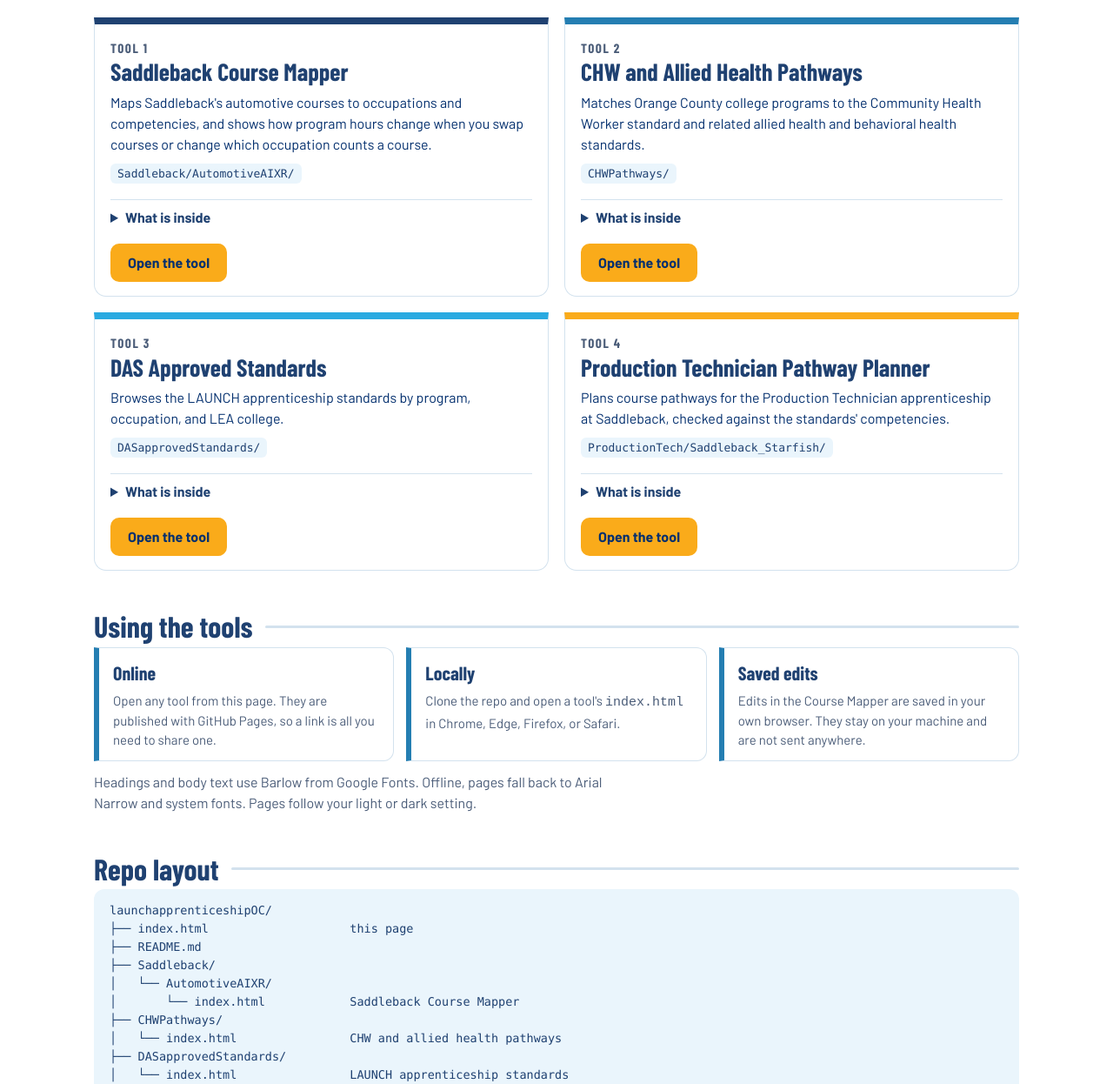
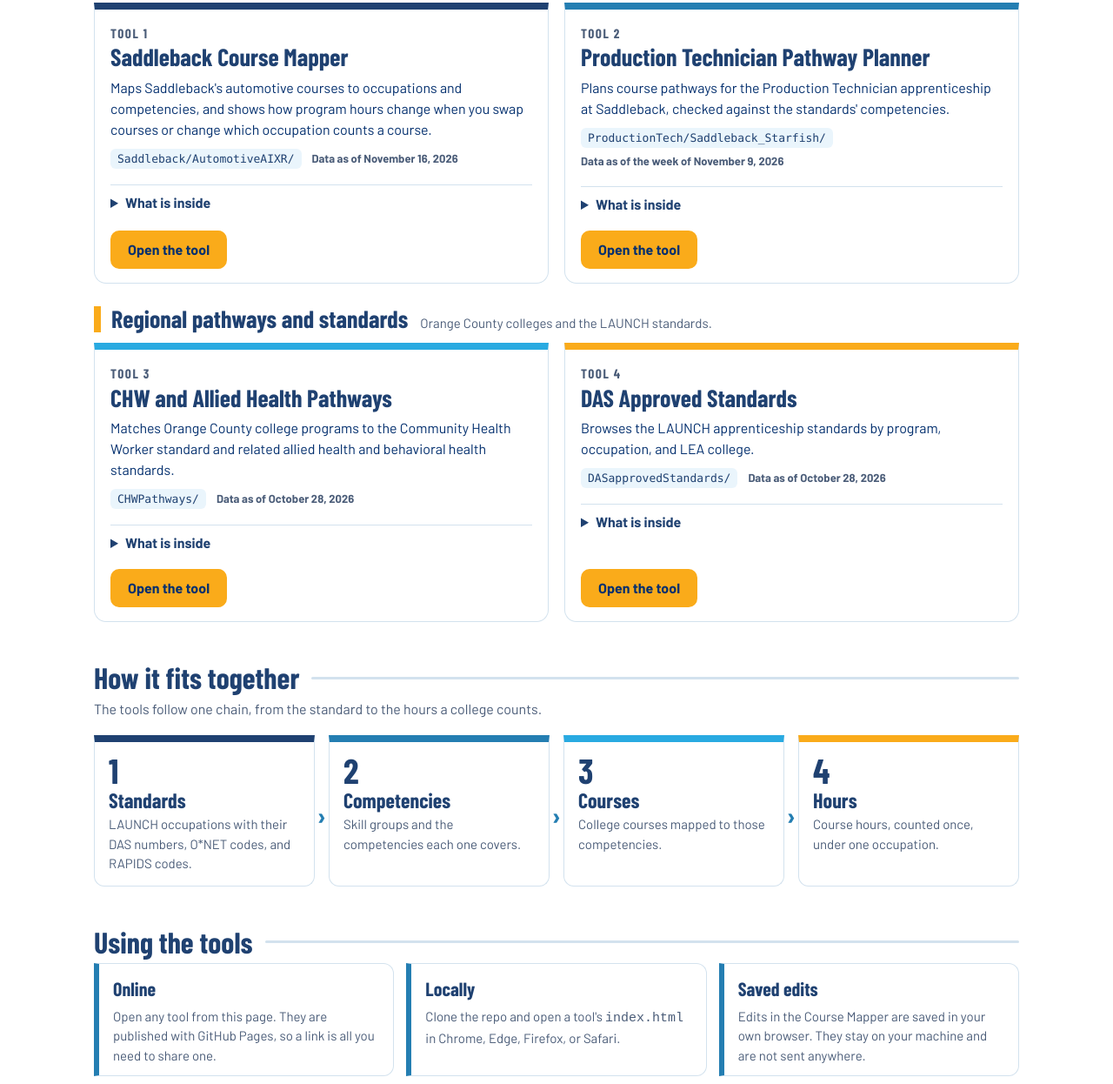
Before and after one commit to launchapprenticeshipOC/launchapprenticeshipOC, a plain HTML site: page index.html in a window 1280 px wide. Shown: the part 484-1730 px from the top of the page at 87% size. Drawn offline with nearby package versions, Linux system fonts and the light colour scheme.

Commit message:
Update index.html

```diff
--- a/index.html
+++ b/index.html
@@ -11,11 +11,12 @@
 :root{
   --sky:#29AAE1; --blue:#247EB2; --deep:#1F4171; --navy:#032F6E; --orange:#FAAB1A; --gold:#FCB501;
   --bg:#ffffff; --ink:#032F6E; --head:#1F4171; --muted:#4A5C78; --card:#ffffff; --line:#D3E2EE; --tint:#EAF5FC; --tint2:#CFE8F7; --link:#1F4171;
+  --g0:#1F4171; --g1:#247EB2; --g2:#29AAE1; --nv:#032F6E;
   --display:"Barlow Condensed","Arial Narrow","Roboto Condensed",Impact,sans-serif;
   --body:"Barlow","Segoe UI",Roboto,Arial,sans-serif;
 }
 @media (prefers-color-scheme: dark){
-  :root{--bg:#06162C;--ink:#FFFFFF;--head:#FFFFFF;--muted:#B7C8DE;--card:#0C2441;--line:#274A74;--tint:#10305A;--tint2:#18457D;--link:#8CCBEA}
+  :root{--bg:#06162C;--ink:#FFFFFF;--head:#FFFFFF;--muted:#B7C8DE;--card:#0C2441;--line:#274A74;--tint:#10305A;--tint2:#18457D;--link:#8CCBEA;--g0:#29AAE1;--g1:#247EB2;--g2:#8CCBEA;--nv:#B7C8DE}
 }
 *{box-sizing:border-box}
 html{scroll-behavior:smooth}
@@ -26,28 +27,32 @@ a:focus-visible,summary:focus-visible,button:focus-visible{outline:3px solid var
 .bar{height:8px;border-radius:4px;background:linear-gradient(90deg,#29AAE1,#247EB2,#1F4171);margin-bottom:26px}
 .eyebrow{font-weight:700;letter-spacing:.14em;text-transform:uppercase;font-size:13px;color:var(--blue)}
 @media (prefers-color-scheme: dark){.eyebrow{color:var(--sky)}}
+.hero{display:block}
 h1{font-family:var(--display);font-weight:700;font-size:clamp(42px,8vw,76px);line-height:.98;margin:6px 0 14px;color:var(--head)}
-.lede{max-width:64ch;margin:0;font-size:19px;color:var(--muted)}
-.facts{display:flex;flex-wrap:wrap;gap:12px;margin:28px 0 8px}
-.fact{border-left:6px solid var(--orange);padding:2px 16px 2px 12px}
-.fact b{display:block;font-family:var(--display);font-size:34px;line-height:1;color:var(--head)}
-.fact span{font-size:14px;color:var(--muted)}
-nav.jump{display:flex;flex-wrap:wrap;gap:8px;margin:22px 0 0}
+.lede{max-width:60ch;margin:0;font-size:19px;color:var(--muted)}
+nav.jump{display:flex;flex-wrap:wrap;gap:8px;margin:24px 0 0}
 nav.jump a{font-weight:700;font-size:14px;text-decoration:none;color:var(--head);border:2px solid var(--line);border-radius:999px;padding:5px 14px}
 nav.jump a:hover{background:var(--tint)}
 section{margin-top:46px}
 h2{font-family:var(--display);font-weight:700;font-size:34px;line-height:1.05;margin:0 0 6px;color:var(--head);display:flex;align-items:center;gap:14px}
 h2::after{content:"";flex:1;height:3px;background:var(--line);border-radius:2px}
 .sub{margin:0 0 18px;color:var(--muted);max-width:70ch}
+.group{margin-top:26px}
+.group:first-of-type{margin-top:8px}
+.gh{display:flex;align-items:baseline;flex-wrap:wrap;gap:4px 14px;margin:0 0 12px;padding-left:12px;border-left:8px solid var(--orange)}
+.gh h3{font-family:var(--display);font-weight:700;font-size:28px;line-height:1.05;margin:0;color:var(--head)}
+.gh p{margin:0;color:var(--muted);font-size:15px}
 .tools{display:grid;grid-template-columns:repeat(auto-fit,minmax(min(100%,480px),1fr));gap:18px}
 .tool{display:flex;flex-direction:column;border:1px solid var(--line);border-top:8px solid var(--deep);border-radius:0 0 14px 14px;background:var(--card);padding:16px 18px 16px}
-.tool:nth-child(2){border-top-color:var(--blue)}
-.tool:nth-child(3){border-top-color:var(--sky)}
-.tool:nth-child(4){border-top-color:var(--orange)}
+.tool.c2{border-top-color:var(--blue)}
+.tool.c3{border-top-color:var(--sky)}
+.tool.c4{border-top-color:var(--orange)}
 .tool .no{font-family:var(--display);font-weight:700;font-size:15px;letter-spacing:.1em;text-transform:uppercase;color:var(--muted)}
-.tool h3{font-family:var(--display);font-weight:700;font-size:28px;line-height:1.05;margin:2px 0 8px;color:var(--head)}
+.tool h4{font-family:var(--display);font-weight:700;font-size:28px;line-height:1.05;margin:2px 0 8px;color:var(--head)}
 .tool p{margin:0 0 10px}
-.tool code.path{align-self:flex-start;font-family:Consolas,"Courier New",monospace;font-size:13px;background:var(--tint);color:var(--head);padding:2px 8px;border-radius:6px;margin-bottom:12px}
+.tool .meta{display:flex;flex-wrap:wrap;gap:6px 12px;align-items:center;margin-bottom:12px}
+.tool code.path{font-family:Consolas,"Courier New",monospace;font-size:13px;background:var(--tint);color:var(--head);padding:2px 8px;border-radius:6px}
+.asof{font-size:13px;font-weight:700;color:var(--muted)}
 .open{display:inline-block;font-weight:700;text-decoration:none;background:var(--orange);color:var(--navy);padding:8px 18px;border-radius:10px;border:2px solid var(--orange)}
 .open:hover{background:transparent;color:var(--head);border-color:var(--orange)}
 .tool .act{margin-top:auto;padding-top:6px}
@@ -55,6 +60,16 @@ details{margin:6px 0 12px;border-top:1px solid var(--line);padding-top:8px}
 summary{cursor:pointer;font-weight:700;color:var(--head)}
 details ul{margin:8px 0 0;padding-left:20px}
 details li{margin:4px 0}
+.steps{display:grid;grid-template-columns:repeat(auto-fit,minmax(min(100%,220px),1fr));gap:16px}
+.step{position:relative;border:1px solid var(--line);border-top:8px solid var(--g0);border-radius:0 0 12px 12px;background:var(--card);padding:12px 16px 14px}
+.step:nth-child(2){border-top-color:var(--g1)}
+.step:nth-child(3){border-top-color:var(--g2)}
+.step:nth-child(4){border-top-color:var(--orange)}
+.step .n{font-family:var(--display);font-weight:700;font-size:40px;line-height:1;color:var(--head)}
+.step h3{font-family:var(--display);font-weight:700;font-size:24px;line-height:1.05;margin:2px 0 4px;color:var(--head)}
+.step p{margin:0;color:var(--muted);font-size:15px}
+.step:not(:last-child)::after{content:"\203A";position:absolute;right:-14px;top:42%;font-size:30px;font-weight:700;line-height:1;color:var(--blue)}
+@media (prefers-color-scheme: dark){.step:not(:last-child)::after{color:var(--sky)}}
 .three{display:grid;grid-template-columns:repeat(auto-fit,minmax(min(100%,300px),1fr));gap:14px}
 .box{border:1px solid var(--line);border-left:6px solid var(--blue);border-radius:0 12px 12px 0;padding:12px 16px;background:var(--card)}
 .box h3{font-family:var(--display);font-size:22px;margin:0 0 4px;color:var(--head)}
@@ -72,12 +87,8 @@ td code,.codes code{font-family:Consolas,"Courier New",monospace;font-size:13px;
 .sw div{padding:8px 12px 10px;font-size:14px}
 .sw b{display:block;color:var(--head)}
 .sw span{font-family:Consolas,"Courier New",monospace;font-size:13px;color:var(--muted)}
-.notes{display:grid;grid-template-columns:repeat(auto-fit,minmax(min(100%,320px),1fr));gap:14px}
-.note{border:1px solid var(--line);border-left:6px solid var(--orange);border-radius:0 12px 12px 0;padding:12px 16px;background:var(--card)}
-.note h3{font-family:var(--display);font-size:22px;margin:0 0 4px;color:var(--head)}
-.note ul{margin:0;padding-left:18px;color:var(--muted);font-size:15px}
-.note p{margin:0;color:var(--muted);font-size:15px}
 footer{margin-top:50px;padding-top:16px;border-top:4px solid var(--orange);color:var(--muted);font-size:14px;max-width:90ch}
+@media (max-width:820px){.step:not(:last-child)::after{display:none}}
 @media (max-width:640px){.wrap{padding:16px 16px 36px}h2{font-size:28px}}
 </style>
 </head>
@@ -85,30 +96,30 @@ footer{margin-top:50px;padding-top:16px;border-top:4px solid var(--orange);color
 <div class="wrap">
   <div class="bar" role="presentation"></div>
   <!-- Place the official LAUNCH logo file here, on a white background. The wordmark is not retyped on this page. -->
-  <header>
+  <header class="hero">
+    <div>
       <div class="eyebrow">LAUNCH Apprenticeship Network &middot; Orange County</div>
       <h1>Apprenticeship Mapping Tools</h1>
       <p class="lede">Browser-based tools for mapping community college programs and courses to apprenticeship standards. Each tool is a single page, so there is nothing to install.</p>
-    <div class="facts">
-      <div class="fact"><b>4</b><span>mapping tools</span></div>
-      <div class="fact"><b>0</b><span>installs or accounts</span></div>
-      <div class="fact"><b>1</b><span>file per tool</span></div>
+      <nav class="jump" aria-label="On this page">
+        <a href="#tools">Tools</a><a href="#fit">How it fits</a><a href="#using">Using the tools</a><a href="#layout">Repo layout</a><a href="#data">Data formats</a><a href="#design">Design</a>
+      </nav>
     </div>
-    <nav class="jump" aria-label="On this page">
-      <a href="#tools">Tools</a><a href="#using">Using the tools</a><a href="#layout">Repo layout</a><a href="#data">Data formats</a><a href="#design">Design</a><a href="#notes">Notes</a>
-    </nav>
   </header>
 
   <section id="tools">
     <h2>The tools</h2>
     <p class="sub">Open a tool below, or expand its details to see what is inside.</p>
+
+    <div class="group">
+      <div class="gh"><h3>Saddleback College</h3><p>Course and pathway planning with Saddleback programs.</p></div>
       <div class="tools">
 
         <article class="tool">
           <div class="no">Tool 1</div>
-        <h3>Saddleback Course Mapper</h3>
+          <h4>Saddleback Course Mapper</h4>
           <p>Maps Saddleback's automotive courses to occupations and competencies, and shows how program hours change when you swap courses or change which occupation counts a course.</p>
-        <code class="path">Saddleback/AutomotiveAIXR/</code>
+          <div class="meta"><code class="path">Saddleback/AutomotiveAIXR/</code><span class="asof">Data as of November 16, 2026</span></div>
           <details>
             <summary>What is inside</summary>
             <ul>
@@ -120,14 +131,37 @@ footer{margin-top:50px;padding-top:16px;border-top:4px solid var(--orange);color
               <li><b>Exports:</b> a sheet CSV in the sheet's five columns, and a course list CSV with the CID form's fields.</li>
             </ul>
           </details>
-        <div class="act"><a class="open" href="Saddleback/AutomotiveAIXR/index.html">Open the tool</a></div>
+          <div class="act"><a class="open" href="https://launchapprenticeshipoc.github.io/launchapprenticeshipOC/Saddleback/AutomotiveAIXR/index.html">Open the tool</a></div>
         </article>
 
-      <article class="tool">
+        <article class="tool c2">
           <div class="no">Tool 2</div>
-        <h3>CHW and Allied Health Pathways</h3>
+          <h4>Production Technician Pathway Planner</h4>
+          <p>Plans course pathways for the Production Technician apprenticeship at Saddleback, checked against the standards' competencies.</p>
+          <div class="meta"><code class="path">ProductionTech/Saddleback_Starfish/</code><span class="asof">Data as of the week of November 9, 2026</span></div>
+          <details>
+            <summary>What is inside</summary>
+            <ul>
+              <li>Built on the program standards, DAS file 99764, LAUNCH Industrial Technology &amp; Manufacturing.</li>
+              <li>Shows alternate course pathways for an incumbent-worker plan across Advanced Manufacturing, Graphic Communication, and Electronic Technology.</li>
+              <li>A pathway is valid as long as it meets the standards' competency checklist. The sample related instruction courses are a guide only.</li>
+            </ul>
+          </details>
+          <div class="act"><a class="open" href="https://launchapprenticeshipoc.github.io/launchapprenticeshipOC/ProductionTech/Saddleback_Starfish/index.html">Open the tool</a></div>
+        </article>
+
+      </div>
+    </div>
+
+    <div class="group">
+      <div class="gh"><h3>Regional pathways and standards</h3><p>Orange County colleges and the LAUNCH standards.</p></div>
+      <div class="tools">
+
+        <article class="tool c3">
+          <div class="no">Tool 3</div>
+          <h4>CHW and Allied Health Pathways</h4>
           <p>Matches Orange County college programs to the Community Health Worker standard and related allied health and behavioral health standards.</p>
-        <code class="path">CHWPathways/</code>
+          <div class="meta"><code class="path">CHWPathways/</code><span class="asof">Data as of October 28, 2026</span></div>
           <details>
             <summary>What is inside</summary>
             <ul>
@@ -137,14 +171,14 @@ footer{margin-top:50px;padding-top:16px;border-top:4px solid var(--orange);color
               <li><b>Template mode:</b> load a Smartsheet CSV for another pathway, then set the title and focus occupation.</li>
             </ul>
           </details>
-        <div class="act"><a class="open" href="CHWPathways/index.html">Open the tool</a></div>
+          <div class="act"><a class="open" href="https://launchapprenticeshipoc.github.io/launchapprenticeshipOC/CHWPathways/index.html">Open the tool</a></div>
         </article>
 
-      <article class="tool">
-        <div class="no">Tool 3</div>
-        <h3>DAS Approved Standards</h3>
+        <article class="tool c4">
+          <div class="no">Tool 4</div>
+          <h4>DAS Approved Standards</h4>
           <p>Browses the LAUNCH apprenticeship standards by program, occupation, and LEA college.</p>
-        <code class="path">DASapprovedStandards/</code>
+          <div class="meta"><code class="path">DASapprovedStandards/</code><span class="asof">Data as of October 28, 2026</span></div>
           <details>
             <summary>What is inside</summary>
             <ul>
@@ -154,25 +188,21 @@ footer{margin-top:50px;padding-top:16px;border-top:4px solid var(--orange);color
               <li><b>Search and filter:</b> by occupation, code, DAS number, or college, and by status.</li>
             </ul>
           </details>
-        <div class="act"><a class="open" href="DASapprovedStandards/index.html">Open the tool</a></div>
+          <div class="act"><a class="open" href="https://launchapprenticeshipoc.github.io/launchapprenticeshipOC/DASapprovedStandards/index.html">Open the tool</a></div>
         </article>
 
-      <article class="tool">
-        <div class="no">Tool 4</div>
-        <h3>Production Technician Pathway Planner</h3>
-        <p>Plans course pathways for the Production Technician apprenticeship at Saddleback, checked against the standards' competencies.</p>
-        <code class="path">ProductionTech/Saddleback_Starfish/</code>
-        <details>
-          <summary>What is inside</summary>
-          <ul>
-            <li>Built on the program standards, DAS file 99764, LAUNCH Industrial Technology &amp; Manufacturing.</li>
-            <li>Shows alternate course pathways for an incumbent-worker plan across Advanced Manufacturing, Graphic Communication, and Electronic Technology.</li>
-            <li>A pathway is valid as long as it meets the standards' competency checklist. The sample related instruction courses are a guide only.</li>
-          </ul>
-        </details>
-        <div class="act"><a class="open" href="ProductionTech/Saddleback_Starfish/index.html">Open the tool</a></div>
-      </article>
+      </div>
+    </div>
+  </section>
 
+  <section id="fit">
+    <h2>How it fits together</h2>
+    <p class="sub">The tools follow one chain, from the standard to the hours a college counts.</p>
+    <div class="steps">
+      <div class="step"><div class="n">1</div><h3>Standards</h3><p>LAUNCH occupations with their DAS numbers, O*NET codes, and RAPIDS codes.</p></div>
+      <div class="step"><div class="n">2</div><h3>Competencies</h3><p>Skill groups and the competencies each one covers.</p></div>
+      <div class="step"><div class="n">3</div><h3>Courses</h3><p>College courses mapped to those competencies.</p></div>
+      <div class="step"><div class="n">4</div><h3>Hours</h3><p>Course hours, counted once, under one occupation.</p></div>
     </div>
   </section>
 
@@ -194,39 +224,34 @@ footer{margin-top:50px;padding-top:16px;border-top:4px solid var(--orange);color
 ├── Saddleback/
 │   └── AutomotiveAIXR/
 │       └── index.html            Saddleback Course Mapper
+├── ProductionTech/
+│   └── Saddleback_Starfish/
+│       └── index.html            Production Technician pathway planner
 ├── CHWPathways/
 │   └── index.html                CHW and allied health pathways
-├── DASapprovedStandards/
-│   └── index.html                LAUNCH apprenticeship standards
-└── ProductionTech/
-    └── Saddleback_Starfish/
-        └── index.html            Production Technician pathway planner</pre>
+└── DASapprovedStandards/
+    └── index.html                LAUNCH apprenticeship standards</pre>
   </section>
 
   <section id="data">
     <h2>Data and file formats</h2>
-    <p class="sub">Sample data is a snapshot of Smartsheet sheets and program documents from fall 2026. To refresh it, export the sheet from Smartsheet with File, Export, Export sheet to CSV, then load the CSV with the file input in the tool's notes section.</p>
+    <p class="sub">Sample data is a point-in-time snapshot and does not update on its own. It comes from Smartsheet sheets and program documents from fall 2026. To refresh it, export the sheet from Smartsheet with File, Export, Export sheet to CSV, then load the CSV with the file input in the tool's notes section.</p>
     <div class="tw">
       <table>
         <thead><tr><th>Tool</th><th>Expected columns</th><th>Notes</th></tr></thead>
         <tbody>
           <tr>
+            <td><b>Saddleback Course Mapper</b></td>
+            <td><div class="codes"><code>Occupation</code><code>Occupational Skills</code><code>Competency #</code><code>Competency</code><code>Course</code></div></td>
+            <td>A and B courses are separate, such as <code>AUTO 104A</code> and <code>AUTO 104B</code>. <code>N/A - On-the-Job Training</code> marks a competency taught on the job.</td>
+          </tr>
+          <tr>
             <td><b>CHW and Allied Health Pathways</b></td>
             <td><div class="codes"><code>College</code><code>Pathway</code><code>Control Number</code><code>Program</code><code>Award</code><code>Units</code><code>LAUNCH Standard</code><code>O*NET Code</code><code>RAPIDS Code</code><code>Occupation</code></div><p style="margin:8px 0 4px;color:var(--muted);font-size:14px">Optional:</p><div class="codes"><code>Relationship</code><code>Standard Status</code><code>Standard LEAs</code><code>Occupation Note</code></div></td>
             <td>Rows with a blank <code>Occupation</code> are left out. Fill the three standard columns once per occupation, on its first row. Relationship is Nearest match, Feeder, or Pending COCI.</td>
           </tr>
-          <tr>
-            <td><b>Saddleback Course Mapper</b></td>
-            <td><div class="codes"><code>Occupation</code><code>Occupational Skills</code><code>Competency #</code><code>Competency</code><code>Course</code></div></td>
-            <td>Put cross-listed courses in one cell, such as <code>AUTO 105/107</code>. A and B courses are separate, such as <code>AUTO 104A</code> and <code>AUTO 104B</code>. <code>N/A - On-the-Job Training</code> marks a competency taught on the job.</td>
-          </tr>
         </tbody>
       </table>
-    </div>
-    <div class="three" style="margin-top:16px">
-      <div class="box"><h3>New pathway</h3><p>Add rows to the matching Smartsheet, export it as CSV, and load it in the tool. Use Save as Template to carry columns and dropdowns over.</p></div>
-      <div class="box"><h3>New tool</h3><p>Create a folder with one dependency-free <code>index.html</code>, so it opens by double-clicking and works on GitHub Pages.</p></div>
-      <div class="box"><h3>House rules</h3><p>Use the palette below, read and write CSV in the sheet's layout, and keep Tab and Enter access working.</p></div>
     </div>
   </section>
 
@@ -243,15 +268,9 @@ footer{margin-top:50px;padding-top:16px;border-top:4px solid var(--orange);color
     </div>
   </section>
 
-  <section id="notes">
-    <h2>Notes</h2>
-    <div class="notes">
-      <div class="note"><h3>Sample data</h3><p>Sample data is a point-in-time snapshot and does not update on its own.</p></div>
-    </div>
-  </section>
-
   <footer>
-    LAUNCH Apprenticeship Network, Orange County. 2027.
+    LAUNCH Apprenticeship Network, Orange County. 2027.<br>
+    Developed by Danielle Alarid.
   </footer>
 </div>
 </body>
```
Lines whose indentation alone changed are shown as unchanged.
